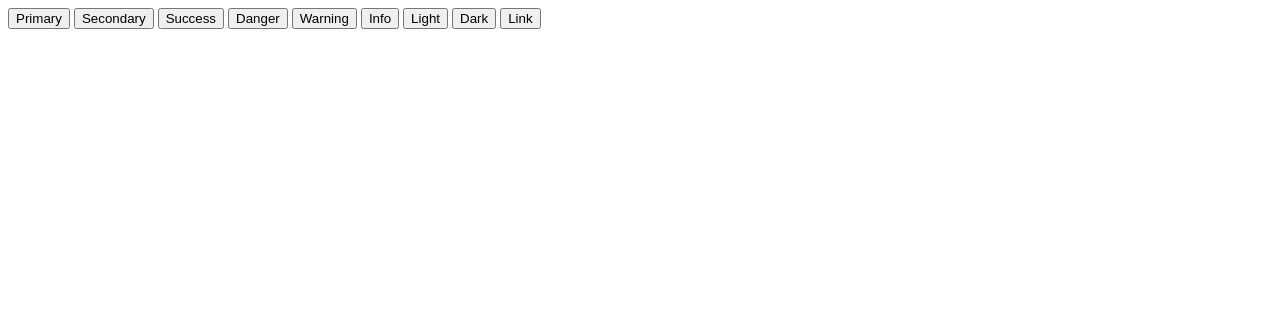
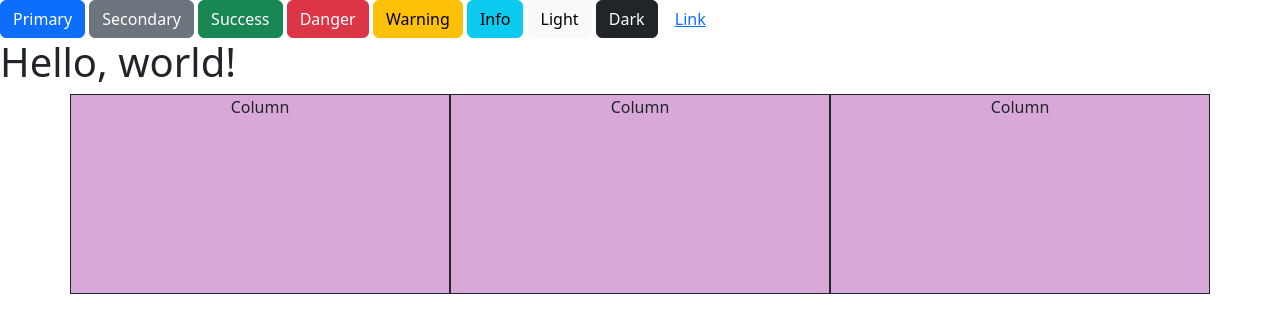
Before and after one commit to Dahianita53/examen, a plain HTML site: page index.html in a window 1280 px wide. Drawn offline with nearby package versions, Linux system fonts and the light colour scheme.

Commit message:
agregue elementos

```diff
--- a/index.html
+++ b/index.html
@@ -8,3 +8,32 @@
 <button type="button" class="btn btn-dark">Dark</button>
 
 <button type="button" class="btn btn-link">Link</button>
+<!doctype html>
+<html lang="en">
+  <head>
+    <meta charset="utf-8">
+    <meta name="viewport" content="width=device-width, initial-scale=1">
+    <title>Bootstrap demo</title>
+    <link href="https://cdn.jsdelivr.net/npm/bootstrap@5.2.0/dist/css/bootstrap.min.css" rel="stylesheet" integrity="sha384-gH2yIJqKdNHPEq0n4Mqa/HGKIhSkIHeL5AyhkYV8i59U5AR6csBvApHHNl/vI1Bx" crossorigin="anonymous">
+  <style>
+    .col, .col-md-4 {
+        background-color: rgb(216, 168, 216);
+        height: 200px;
+        border: solid 1px ;
+    }
+  </style>
+</head>
+  <body>
+    <h1>Hello, world!</h1><div class="container text-center">
+        <div class="row">
+          <div class="col-md-4">
+            Column
+          </div>
+          <div class=" col-md-4">
+            Column
+          </div>
+          <div class=" col-md-4">
+            Column
+          </div>
+        </div>
+      </div>
```
